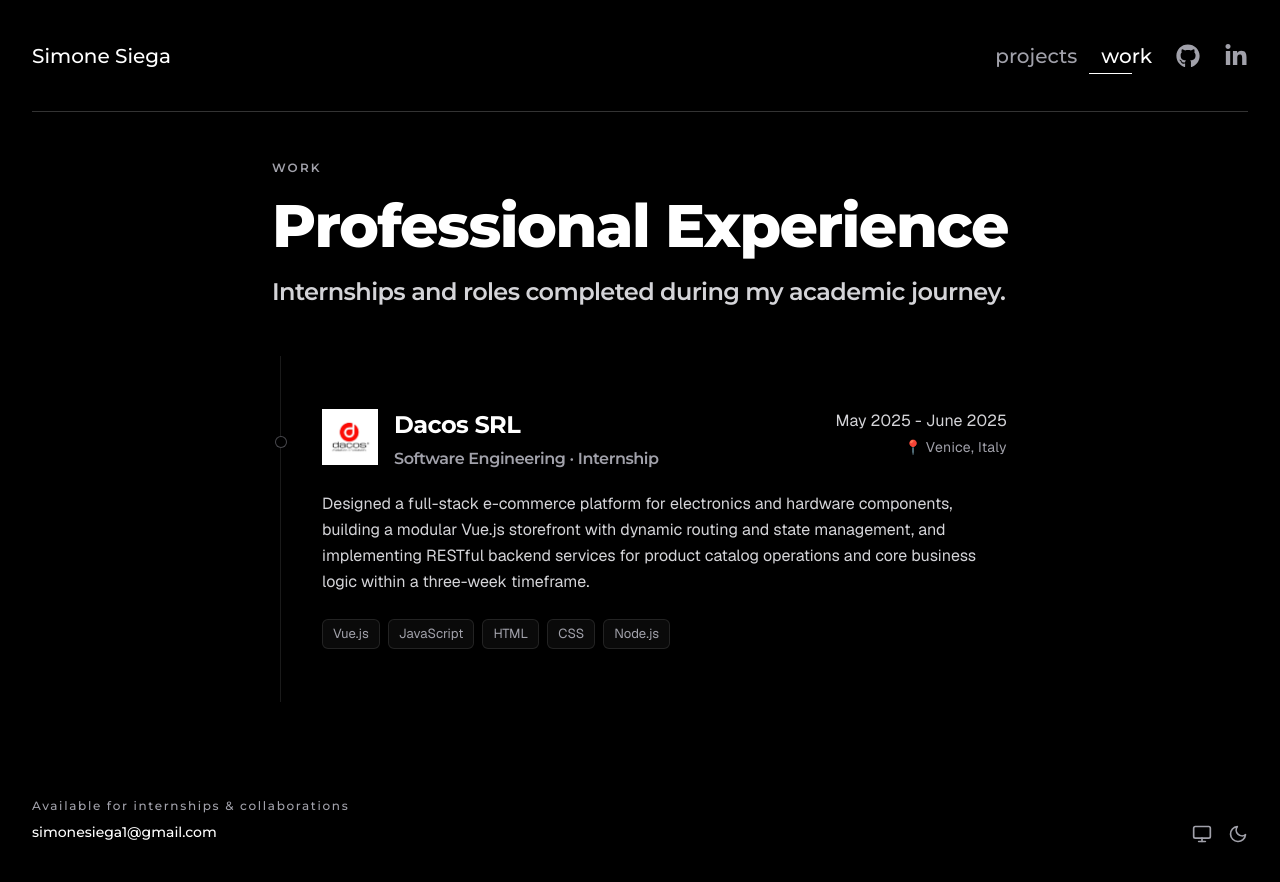
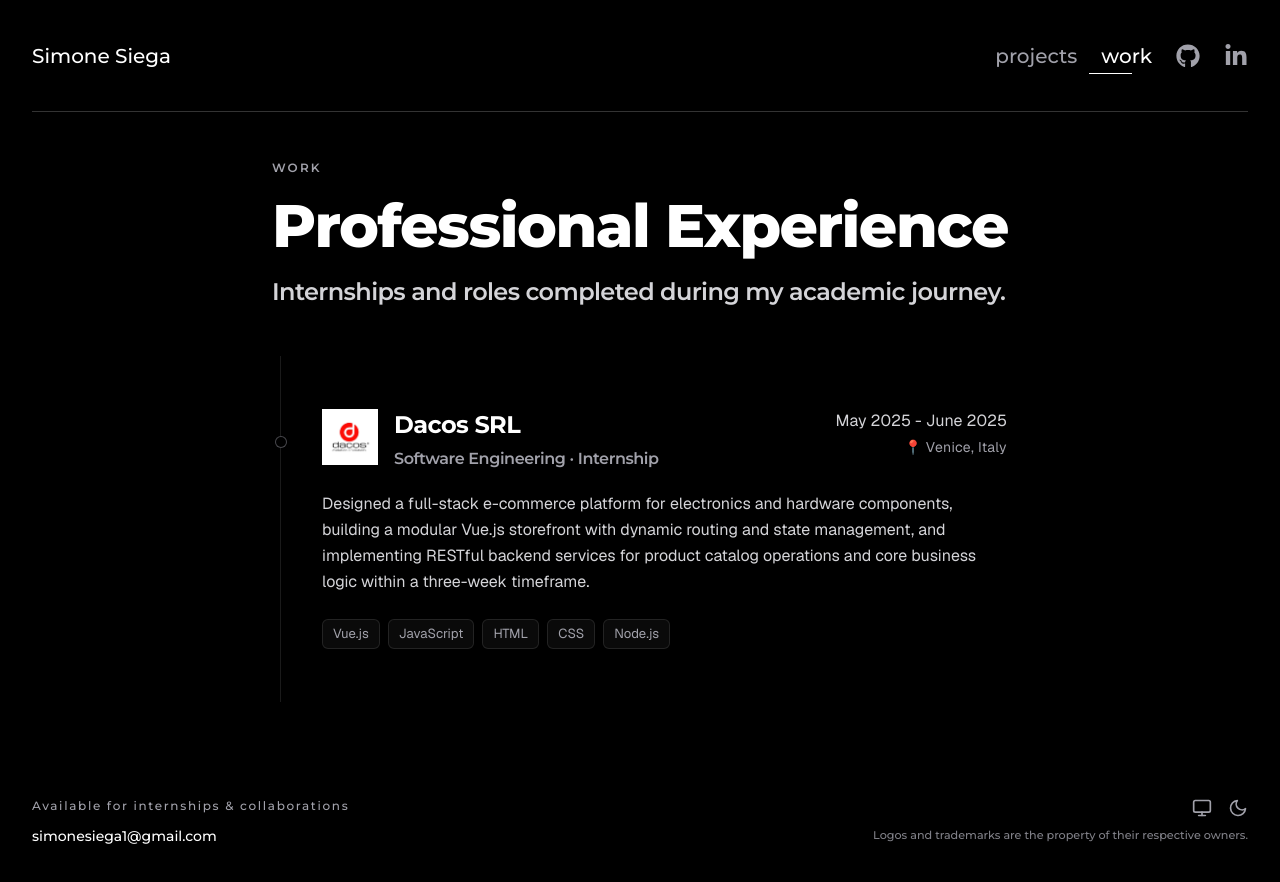
Before and after one commit to simonesiega/portfolio, a Next.js app: page /work in a window 1280 px wide. Shown: the top 882 px of the page. Built offline with nearby package versions, Linux system fonts and the light colour scheme; no server answers.

Commit message:
Add work footer legal disclaimer and align footer rows

```diff
--- a/src/app/work/page.tsx
+++ b/src/app/work/page.tsx
@@ -44,7 +44,7 @@ export default function WorkPage() {
     }
   );
 
-  const { hero, sections } = workText;
+  const { hero, sections, footer } = workText;
   const { routeReveal, workExperienceList } = animationTimings;
 
   return (
@@ -81,7 +81,7 @@ export default function WorkPage() {
           threshold={routeReveal.threshold}
           className="mt-auto"
         >
-          <SecondaryFooter />
+          <SecondaryFooter legalDisclaimerLine={footer.legalDisclaimerLine} />
         </RouteReveal>
       </div>
     </div>
--- a/src/components/layout/secondary-footer.tsx
+++ b/src/components/layout/secondary-footer.tsx
@@ -4,24 +4,37 @@ import { appConfig } from "@/lib/config/app-config";
 
 const { contact } = appConfig;
 
-export function SecondaryFooter() {
+type SecondaryFooterProps = {
+  legalDisclaimerLine?: string;
+};
+
+export function SecondaryFooter({ legalDisclaimerLine }: SecondaryFooterProps) {
   return (
-    <footer className="flex w-full items-end justify-between pb-10 sm:pb-12">
-      <div>
+    <footer className="grid w-full grid-cols-[1fr_auto] items-start pb-10 sm:pb-12">
       <p
         className={`${montserrat.className} text-[0.7rem] font-medium tracking-[0.14em] text-[var(--header-item-color)] sm:text-xs`}
       >
         {contact.availabilityLine}
       </p>
+
+      <div className="justify-self-end">
+        <ThemeToggle />
+      </div>
+
       <a
         href={`mailto:${contact.email}`}
         className={`${montserrat.className} mt-2 inline-flex text-xs text-[var(--ui-fg)] transition-colors hover:text-[var(--header-item-hover-color)] sm:text-sm`}
       >
         {contact.email}
       </a>
-      </div>
 
-      <ThemeToggle />
+      {legalDisclaimerLine ? (
+        <p
+          className={`${montserrat.className} mt-2 max-w-[26rem] justify-self-end text-right text-[0.62rem] leading-relaxed text-[var(--header-item-color)] opacity-80 sm:text-[0.7rem]`}
+        >
+          {legalDisclaimerLine}
+        </p>
+      ) : null}
     </footer>
   );
 }
--- a/src/lib/config/text/work.ts
+++ b/src/lib/config/text/work.ts
@@ -9,6 +9,11 @@ export const workText = {
   sections: {
     experienceAriaLabel: "Selected experience",
     technologiesAriaLabel: "Technologies used",
+  },
+
+  footer: {
+    legalDisclaimerLine:
+      "Logos and trademarks are the property of their respective owners.",
   },
 
   experiences: [
```
Lines whose indentation alone changed are shown as unchanged.
